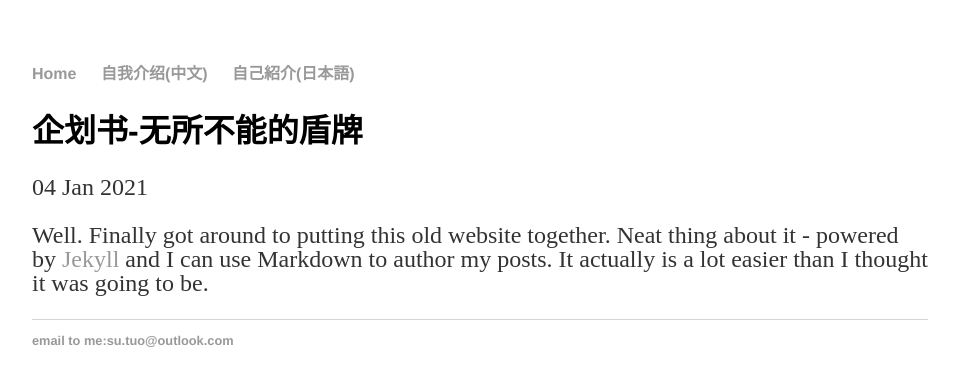
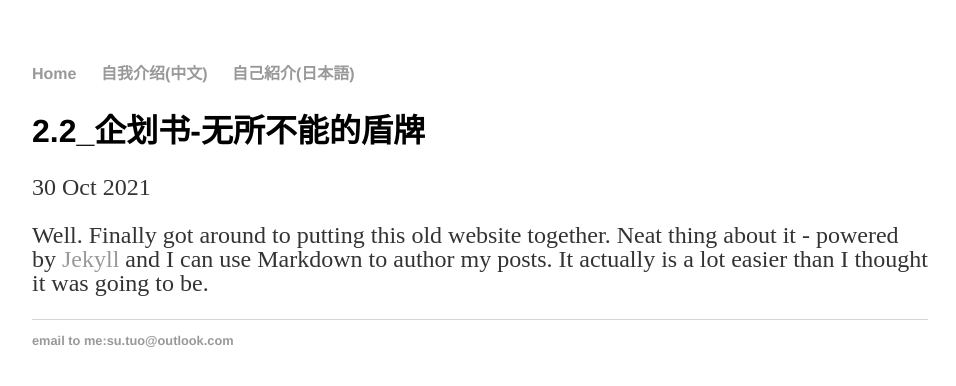
Before and after one commit to SotakuStudio/SotakuStudio.github.io, a Jekyll site: the page built from _posts/2021-10-30-chngametwo.md, in a window 1280 px wide. Shown: the top 386 px of the page, without its empty margins (160-1116 px from the left). Built offline with Jekyll 4.4.1, drawn with Linux system fonts in a browser that asks for light colours.

Commit message:
Update and rename 2021-01-04-chngametwo.md to 2021-10-30-chngametwo.md

```diff
--- a/_posts/2021-01-04-chngametwo.md
+++ b/_posts/2021-10-30-chngametwo.md
@@ -1,7 +1,7 @@
 ---
 layout: post
-title: "企划书-无所不能的盾牌"
-date: 2021-01-04
+title: "2.2_企划书-无所不能的盾牌"
+date: 2021-10-30
 ---
 
 Well. Finally got around to putting this old website together. Neat thing about it - powered by [Jekyll](http://jekyllrb.com) and I can use Markdown to author my posts. It actually is a lot easier than I thought it was going to be.
```
